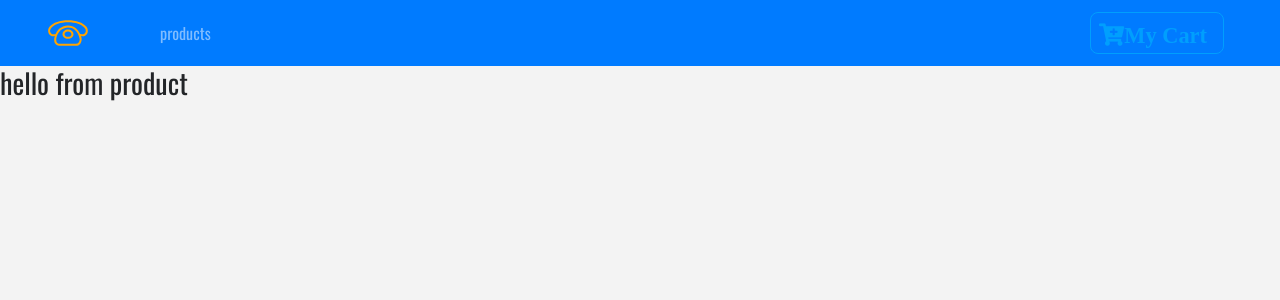
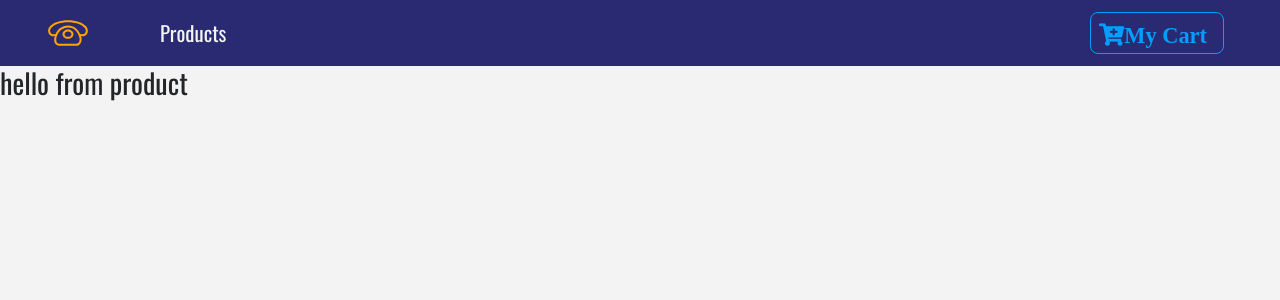
Before and after one commit to swati2904/mobile-store, a React (Create React App) app: page / in a window 1280 px wide. Shown: the top 300 px of the page. Built offline with nearby package versions, Linux system fonts and the light colour scheme.

Commit message:
styled nav component

```diff
--- a/src/components/Navbar.js
+++ b/src/components/Navbar.js
@@ -1,12 +1,12 @@
 import React, { Component } from "react";
 import { Link } from "react-router-dom";
 import logo from "../logo.svg";
-import styled from 'styled-components';
-import {ButtonContainer} from './Button';
+import styled from "styled-components";
+import { ButtonContainer } from "./Button";
 export default class Navbar extends Component {
   render() {
     return (
-      <nav className="navbar navbar-expand-sm bg-primary navbar-dark px-sm-5">
+      <NavWrapper className="navbar navbar-expand-sm navbar-dark px-sm-5">
         {/* https://www.iconfinder.com/icons/1243689/call_phone_icon
 Creative Commons (Attribution 3.0 Unported);
 https://www.iconfinder.com/Makoto_msk  */}
@@ -23,13 +23,20 @@ https://www.iconfinder.com/Makoto_msk  */}
         <Link to="/cart" className="ml-auto">
           <ButtonContainer>
             <span className="mr-2">
-                    <i className="fas fa-cart-plus">
-                        my cart
-                    </i>
+              <i className="fas fa-cart-plus">my cart</i>
             </span>
           </ButtonContainer>
         </Link>
-      </nav>
+      </NavWrapper>
     );
   }
 }
+
+const NavWrapper = styled.nav`
+  background: var(--mainBlue);
+  .nav-link {
+    color: var(--mainWhite) !important;
+    font-size: 1.3rem;
+    text-transform: capitalize;
+  }
+`;
```
Lines whose indentation alone changed are shown as unchanged.
